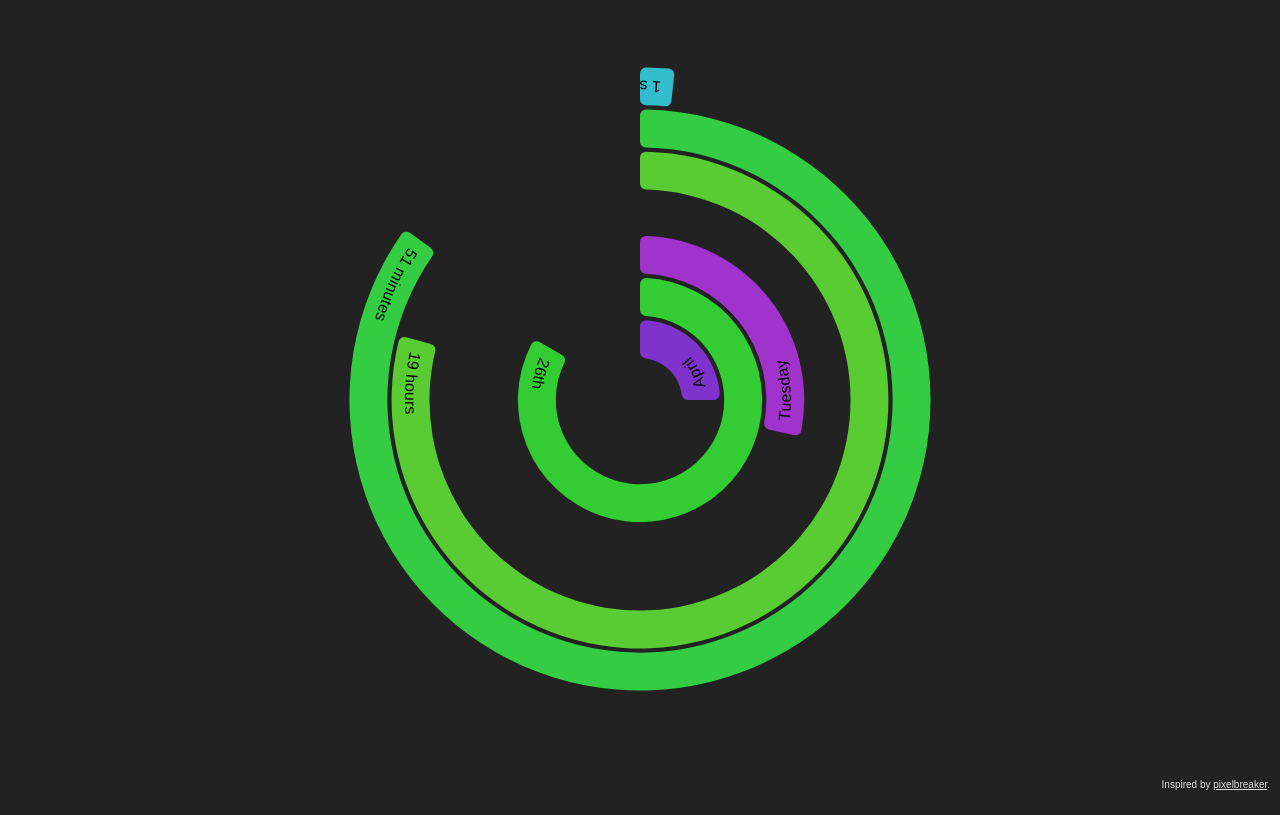
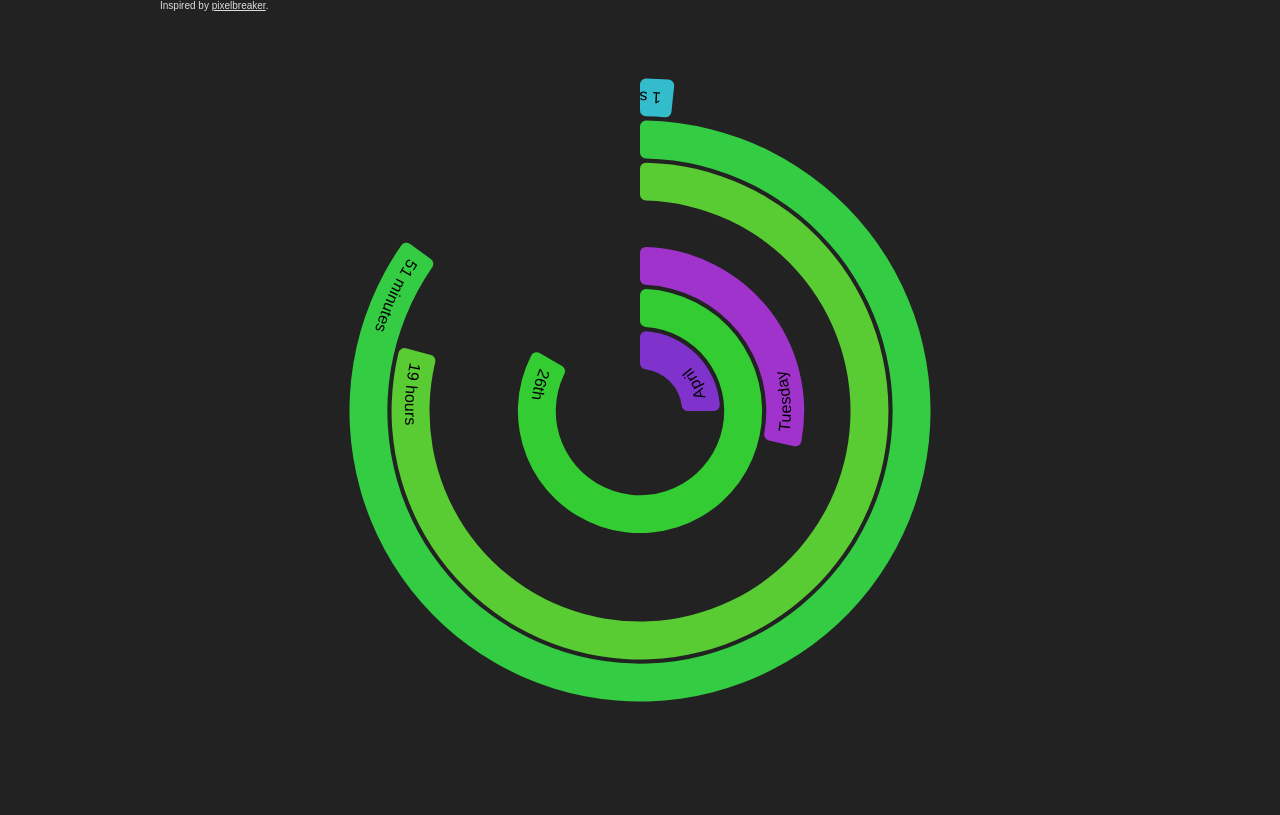
Before and after one commit to srinivasa1131/srinivasa1131.github.io, a plain HTML site: page polarcolorclock-d3.html in a window 1280 px wide. Drawn offline with nearby package versions, Linux system fonts and the light colour scheme.

Commit message:
Update polarcolorclock-d3.html

```diff
--- a/polarcolorclock-d3.html
+++ b/polarcolorclock-d3.html
@@ -23,7 +23,8 @@ body {
 }
 
 #credit {
-  position: absolute;
+  position: static;
+  float: left;
   font: 10px sans-serif;
   right: 10px;
   bottom: 10px;
```
